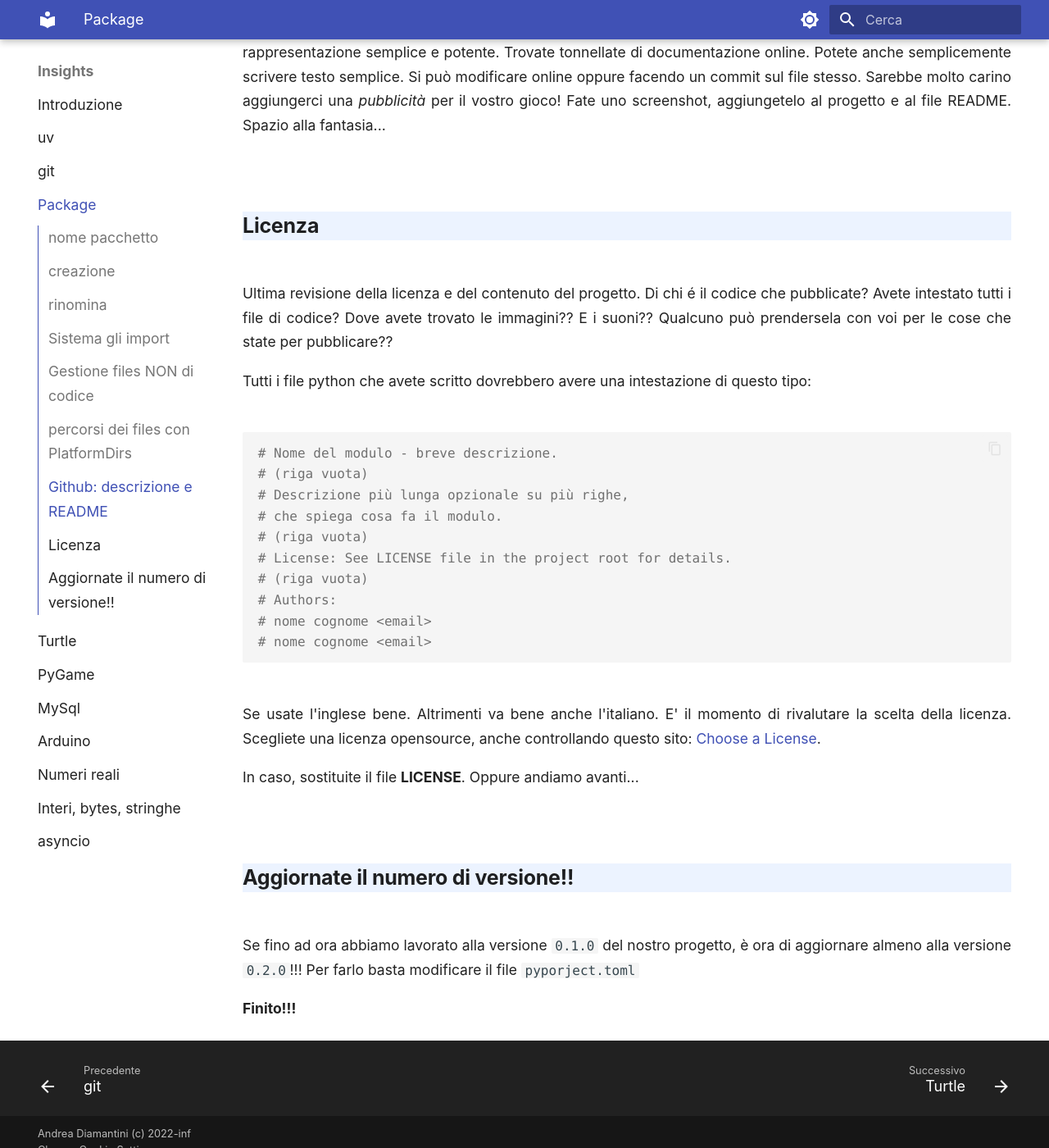
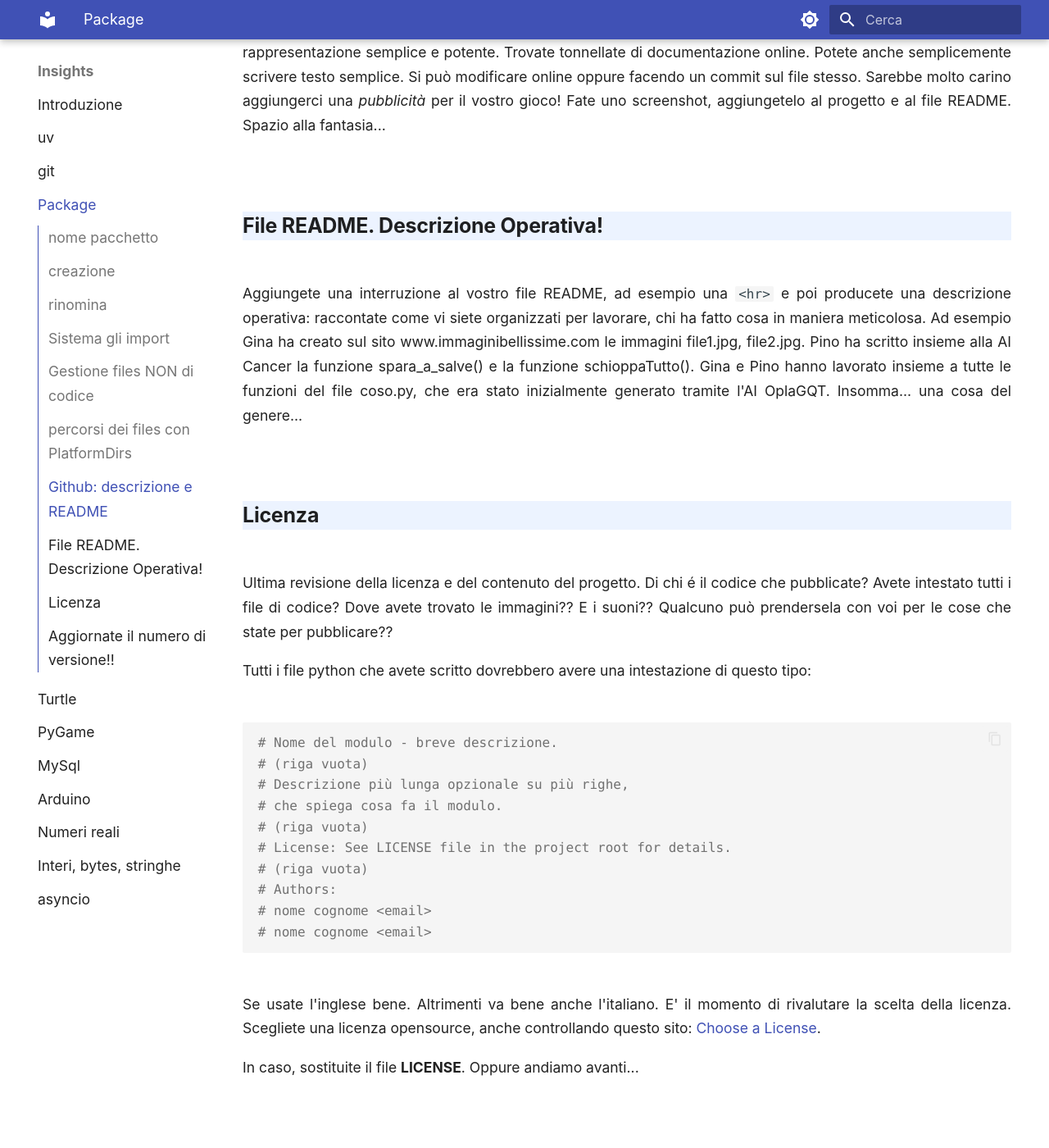
Before and after one commit to adjamhub/pyhandouts, an MkDocs documentation site: the page built from docs/insights/03_package.md, in a window 1280 px wide and 1400 px high, scrolled down 4955 px. Shown: the whole window at 82% size. Built offline with MkDocs 1.6.1 and Material for MkDocs 9.7.7, drawn with Linux system fonts in a browser that asks for light colours.

Commit message:
Update 03_package.md

```diff
--- a/docs/insights/03_package.md
+++ b/docs/insights/03_package.md
@@ -164,6 +164,11 @@ Scrivete una frase semplice, che descrive sommariamente il gioco ed elenca i vos
 Il file `README.md` fornisce la descrizione che compare a fondo pagina. Va scritto in `markdown`, un linguaggio di rappresentazione semplice e potente. Trovate tonnellate di documentazione online. Potete anche semplicemente scrivere testo semplice. Si può modificare online oppure facendo un commit sul file stesso. Sarebbe molto carino aggiungerci una *pubblicità* per il vostro gioco! Fate uno screenshot, aggiungetelo al progetto e al file README. Spazio alla fantasia...
 
 
+## File README. Descrizione Operativa!
+
+Aggiungete una interruzione al vostro file README, ad esempio una  `<hr>` e poi producete una descrizione operativa: raccontate come vi siete organizzati per lavorare,
+chi ha fatto cosa in maniera meticolosa. Ad esempio Gina ha creato sul sito www.immaginibellissime.com le immagini file1.jpg, file2.jpg. Pino ha scritto insieme alla AI Cancer la funzione spara_a_salve() e la funzione schioppaTutto(). Gina e Pino hanno lavorato insieme a tutte le funzioni del file coso.py, che era stato inizialmente generato tramite l'AI OplaGQT. Insomma... una cosa del genere...
+
 
 ## Licenza
 
@@ -195,6 +200,6 @@ In caso, sostituite il file **LICENSE**. Oppure andiamo avanti...
 ## Aggiornate il numero di versione!!
 
 Se fino ad ora abbiamo lavorato alla versione `0.1.0` del nostro progetto, è ora di aggiornare almeno alla versione `0.2.0`!!!
-Per farlo basta modificare il file `pyporject.toml`
+Per farlo basta modificare il file `pyproject.toml`
 
 **Finito!!!**
```
